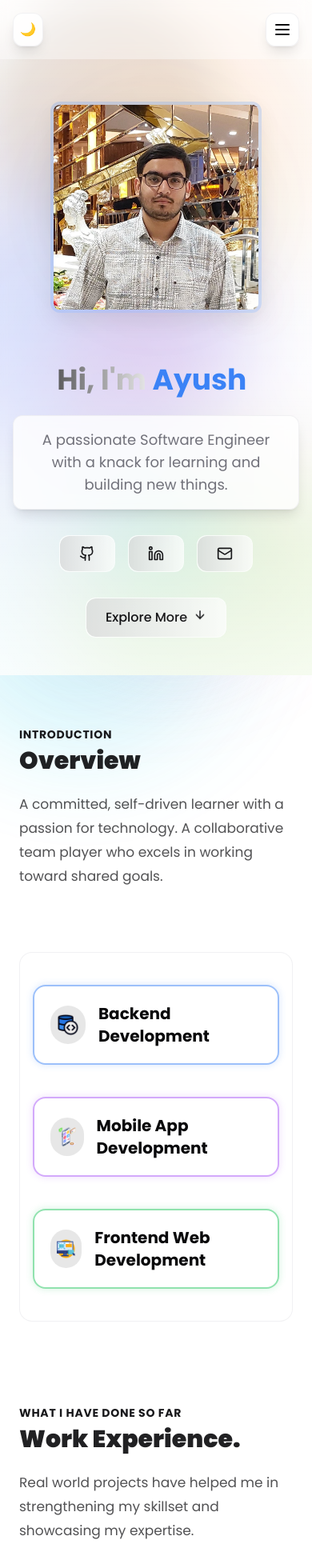
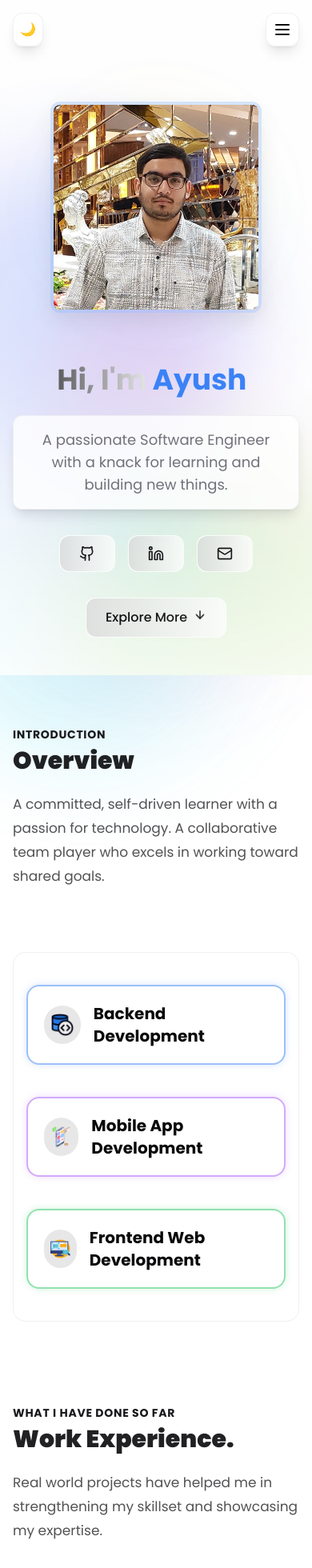
Before and after one commit to singhayush20/portfolio-website, a React (Vite) app: page / in a window 390 px wide. Shown: the top 1960 px of the page at 80% size. Built offline with nearby package versions, Linux system fonts and the light colour scheme.

Commit message:
fix: improve mobile responsiveness and fix overflow issues

```diff
--- a/src/App.jsx
+++ b/src/App.jsx
@@ -17,9 +17,9 @@ const AppContent = () => {
   const { theme } = useTheme();
 
   return (
-    <div className='relative min-h-screen bg-background text-foreground'>
+    <div className='relative min-h-screen bg-background text-foreground overflow-x-hidden'>
       {/* Enhanced background with animated gradient and glow */}
-      <div className='fixed inset-0 -z-10'>
+      <div className='fixed inset-0 -z-10 overflow-hidden'>
         <div className={`absolute inset-0 ${
           theme === 'dark'
             ? 'bg-gradient-to-br from-primary/20 via-secondary/20 to-accent/20'
@@ -37,7 +37,7 @@ const AppContent = () => {
       <motion.div
         className={`fixed top-0 -left-4 w-72 h-72 ${
           theme === 'dark' ? 'bg-primary/15' : 'bg-primary/15'
-        } rounded-full filter blur-xl opacity-70 animate-blob`}
+        } rounded-full filter blur-xl opacity-70 animate-blob hidden md:block`}
         animate={{
           scale: [1, 1.2, 1],
           x: [0, 30, 0],
@@ -52,7 +52,7 @@ const AppContent = () => {
       <motion.div
         className={`fixed top-0 -right-4 w-72 h-72 ${
           theme === 'dark' ? 'bg-secondary/15' : 'bg-secondary/15'
-        } rounded-full filter blur-xl opacity-70 animate-blob`}
+        } rounded-full filter blur-xl opacity-70 animate-blob hidden md:block`}
         animate={{
           scale: [1, 1.2, 1],
           x: [0, -30, 0],
@@ -68,7 +68,7 @@ const AppContent = () => {
       <motion.div
         className={`fixed -bottom-8 left-20 w-72 h-72 ${
           theme === 'dark' ? 'bg-accent/15' : 'bg-accent/15'
-        } rounded-full filter blur-xl opacity-70 animate-blob`}
+        } rounded-full filter blur-xl opacity-70 animate-blob hidden md:block`}
         animate={{
           scale: [1, 1.2, 1],
           x: [0, 20, 0],
@@ -140,7 +140,7 @@ const AppContent = () => {
       <motion.div
         className={`fixed top-0 right-0 w-96 h-96 ${
           theme === 'dark' ? 'bg-orange-500/20' : 'bg-orange-400/25'
-        } rounded-full filter blur-3xl opacity-70 animate-blob`}
+        } rounded-full filter blur-3xl opacity-70 animate-blob hidden md:block`}
         animate={{
           scale: [1, 1.4, 1.1, 1],
           x: [0, -80, 60, 0],
@@ -178,7 +178,7 @@ const AppContent = () => {
           animate={{ opacity: 1, y: 0 }}
           exit={{ opacity: 0, y: -20 }}
           transition={{ duration: 0.5 }}
-          className="relative z-10"
+          className="relative z-10 overflow-x-hidden"
         >
           <Hero />
           <About />
--- a/src/higher_order_component/SectionWrapper.jsx
+++ b/src/higher_order_component/SectionWrapper.jsx
@@ -2,6 +2,7 @@ import React from 'react'
 import { motion } from 'framer-motion'
 import { styles } from '../styles/style'
 import { staggerContainer } from '../motion'
+
 const SectionWrapper = (Component, idName) => function HOC() {
     return (
         <motion.section
@@ -9,7 +10,7 @@ const SectionWrapper = (Component, idName) => function HOC() {
             initial='hidden'
             whileInView='show'
             viewport={{ once: true, amount: 0.25 }}
-            className={`${styles.padding} max-w-7xl mx-auto relative z-0`}
+            className={`${styles.padding} max-w-7xl mx-auto relative z-0 overflow-x-hidden`}
         >
             <span className='hash-span' id={idName}>
                 &nbsp;
--- a/src/styles/style.js
+++ b/src/styles/style.js
@@ -1,7 +1,7 @@
 const styles = {
-  paddingX: "sm:px-16 px-6",
+  paddingX: "sm:px-8 px-4",
   paddingY: "sm:py-16 py-6",
-  padding: "sm:px-16 px-6 sm:py-16 py-10",
+  padding: "sm:px-8 px-4 sm:py-16 py-10",
 
   heroHeadText:
     "font-black lg:text-[75px] sm:text-[60px] md:text-[45px] xs:text-[45px] text-[40px] lg:leading-[98px] mt-2",
```
